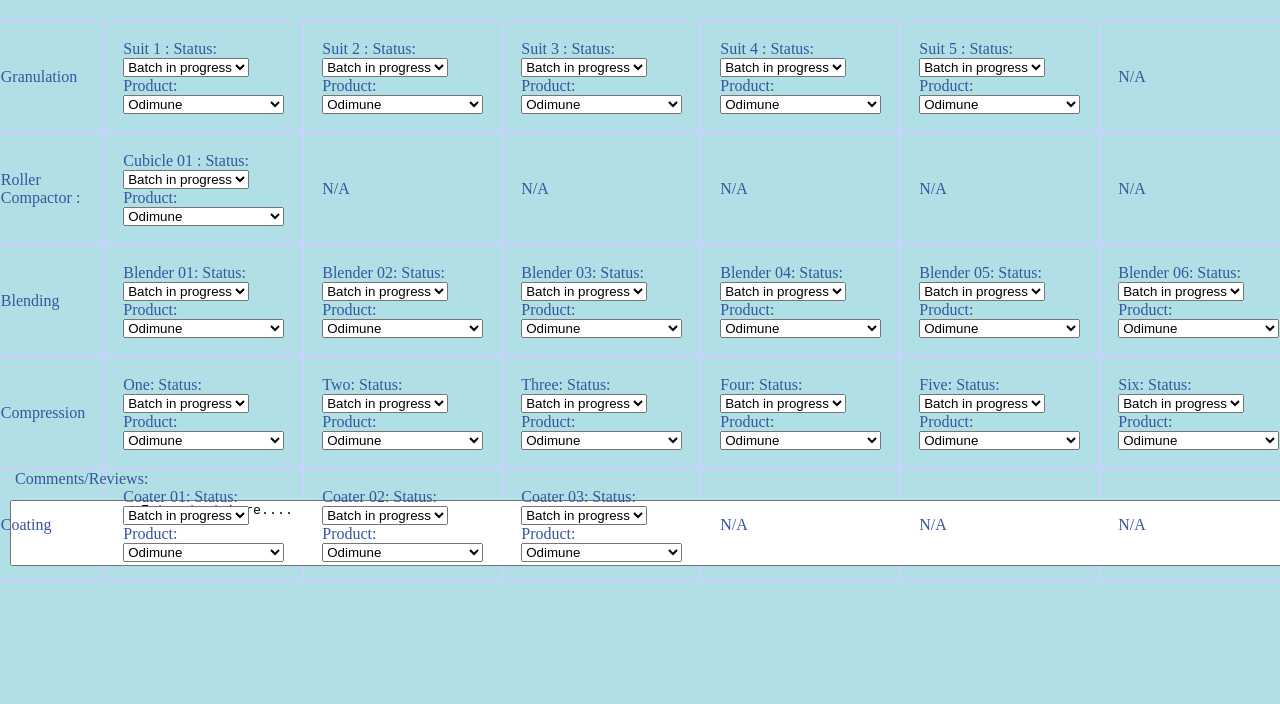
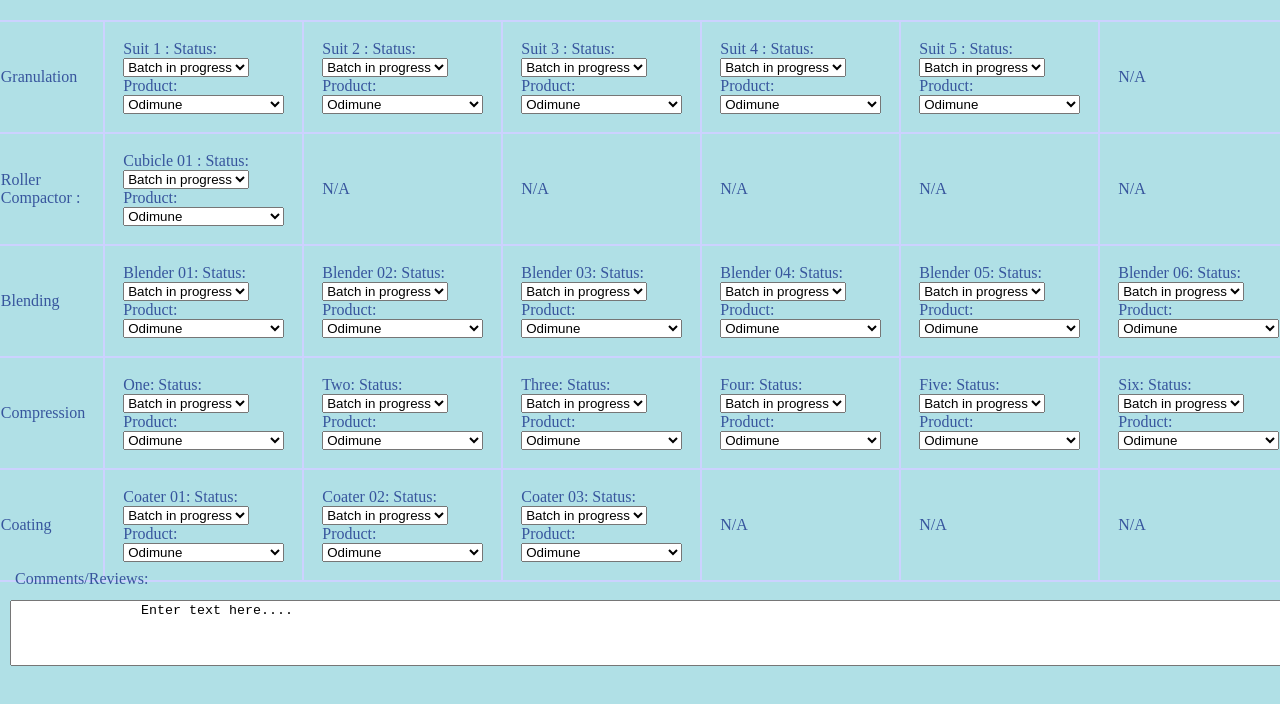
Before and after one commit to StuurmanX/Production-, a plain HTML site: page index.html in a window 1280 px wide. Drawn offline with Linux system fonts and the light colour scheme.

Commit message:
Update index.css

```diff
--- a/index.css
+++ b/index.css
@@ -31,20 +31,13 @@ body {
 
   #comment {
     position: absolute;
-    top: 500px;
+    top: 600px;
     left: 10px;
     width: 100%;
     }
 
     #label {
       position: absolute;
-      top: 470px;
+      top: 570px;
       left: 15px;
     }
-
-    #container {
-      position: relative;
-    }
-    textarea {
-      display: block;
-    }
```
